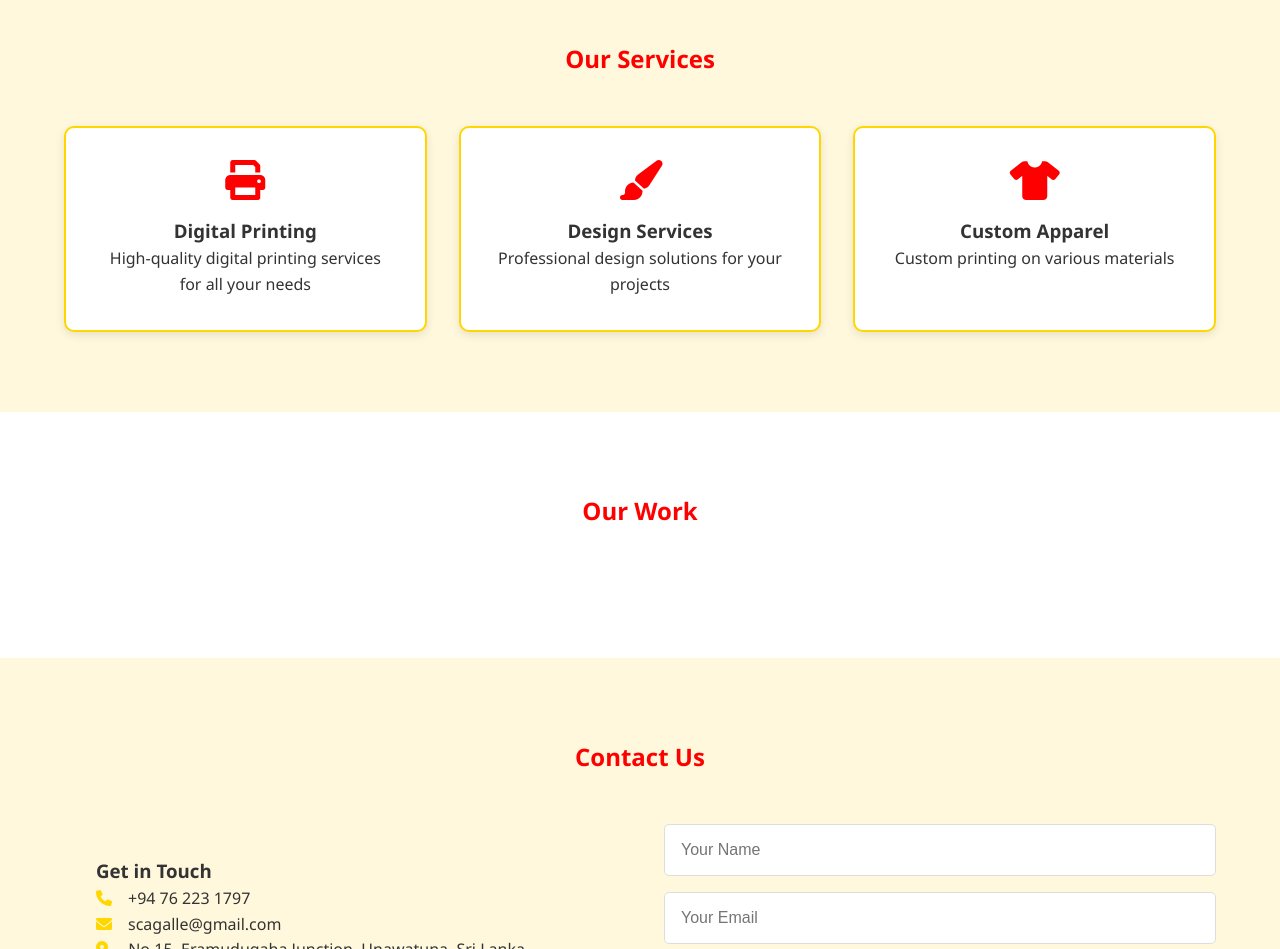
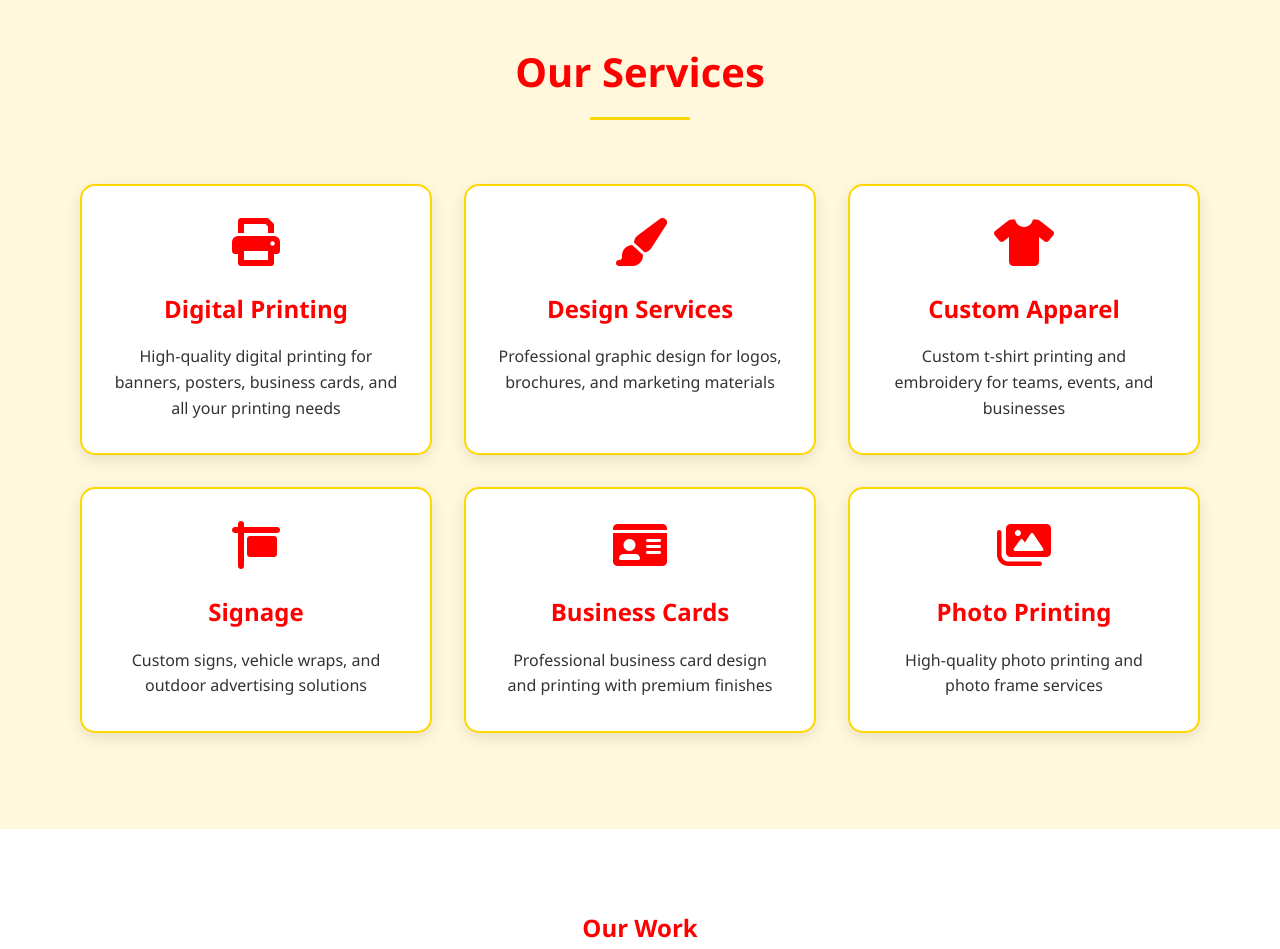
Before and after one commit to janithsuraweera/South-Creations-Advertising, a plain HTML site: page frontend/index.html in a window 1280 px wide. Shown: the part 840-1789 px from the top of the page. Drawn offline with Linux system fonts and the light colour scheme.

Commit message:
Enhance service descriptions in index.html and improve CSS styles for service cards, including layout adjustments and hover effects.

```diff
--- a/frontend/css/style.css
+++ b/frontend/css/style.css
@@ -113,33 +113,84 @@ body {
     text-align: center;
     margin-bottom: 3rem;
     color: var(--primary-color);
+    font-size: 2.5rem;
+    position: relative;
+    padding-bottom: 1rem;
+}
+
+.services h2::after {
+    content: '';
+    position: absolute;
+    bottom: 0;
+    left: 50%;
+    transform: translateX(-50%);
+    width: 100px;
+    height: 3px;
+    background-color: var(--secondary-color);
 }
 
 .services-grid {
     display: grid;
-    grid-template-columns: repeat(auto-fit, minmax(250px, 1fr));
+    grid-template-columns: repeat(auto-fit, minmax(280px, 1fr));
     gap: 2rem;
+    padding: 1rem;
 }
 
 .service-card {
     background: var(--white);
     padding: 2rem;
-    border-radius: 10px;
+    border-radius: 15px;
     text-align: center;
-    transition: transform 0.3s ease;
-    box-shadow: 0 3px 10px rgba(0,0,0,0.1);
+    transition: all 0.3s ease;
+    box-shadow: 0 5px 15px rgba(0,0,0,0.1);
     border: 2px solid var(--secondary-color);
+    position: relative;
+    overflow: hidden;
+}
+
+.service-card::before {
+    content: '';
+    position: absolute;
+    top: 0;
+    left: 0;
+    width: 100%;
+    height: 100%;
+    background: linear-gradient(45deg, var(--primary-color), var(--secondary-color));
+    opacity: 0;
+    transition: opacity 0.3s ease;
+    z-index: 1;
 }
 
 .service-card:hover {
-    transform: translateY(-5px);
+    transform: translateY(-10px);
     border-color: var(--primary-color);
 }
 
+.service-card:hover::before {
+    opacity: 0.1;
+}
+
 .service-card i {
-    font-size: 2.5rem;
+    font-size: 3rem;
     color: var(--primary-color);
+    margin-bottom: 1.5rem;
+    position: relative;
+    z-index: 2;
+}
+
+.service-card h3 {
+    color: var(--primary-color);
+    font-size: 1.5rem;
     margin-bottom: 1rem;
+    position: relative;
+    z-index: 2;
+}
+
+.service-card p {
+    color: var(--text-color);
+    line-height: 1.6;
+    position: relative;
+    z-index: 2;
 }
 
 /* Portfolio Section */
@@ -292,6 +343,19 @@ footer {
     .contact-container {
         grid-template-columns: 1fr;
     }
+
+    .services-grid {
+        grid-template-columns: repeat(auto-fit, minmax(250px, 1fr));
+        gap: 1.5rem;
+    }
+
+    .service-card {
+        padding: 1.5rem;
+    }
+
+    .service-card i {
+        font-size: 2.5rem;
+    }
 }
 
 /* Mobile Menu */
--- a/frontend/index.html
+++ b/frontend/index.html
@@ -45,17 +45,32 @@
             <div class="service-card">
                 <i class="fas fa-print"></i>
                 <h3>Digital Printing</h3>
-                <p>High-quality digital printing services for all your needs</p>
+                <p>High-quality digital printing for banners, posters, business cards, and all your printing needs</p>
             </div>
             <div class="service-card">
                 <i class="fas fa-paint-brush"></i>
                 <h3>Design Services</h3>
-                <p>Professional design solutions for your projects</p>
+                <p>Professional graphic design for logos, brochures, and marketing materials</p>
             </div>
             <div class="service-card">
                 <i class="fas fa-t-shirt"></i>
                 <h3>Custom Apparel</h3>
-                <p>Custom printing on various materials</p>
+                <p>Custom t-shirt printing and embroidery for teams, events, and businesses</p>
+            </div>
+            <div class="service-card">
+                <i class="fas fa-sign"></i>
+                <h3>Signage</h3>
+                <p>Custom signs, vehicle wraps, and outdoor advertising solutions</p>
+            </div>
+            <div class="service-card">
+                <i class="fas fa-id-card"></i>
+                <h3>Business Cards</h3>
+                <p>Professional business card design and printing with premium finishes</p>
+            </div>
+            <div class="service-card">
+                <i class="fas fa-images"></i>
+                <h3>Photo Printing</h3>
+                <p>High-quality photo printing and photo frame services</p>
             </div>
         </div>
     </section>
```
